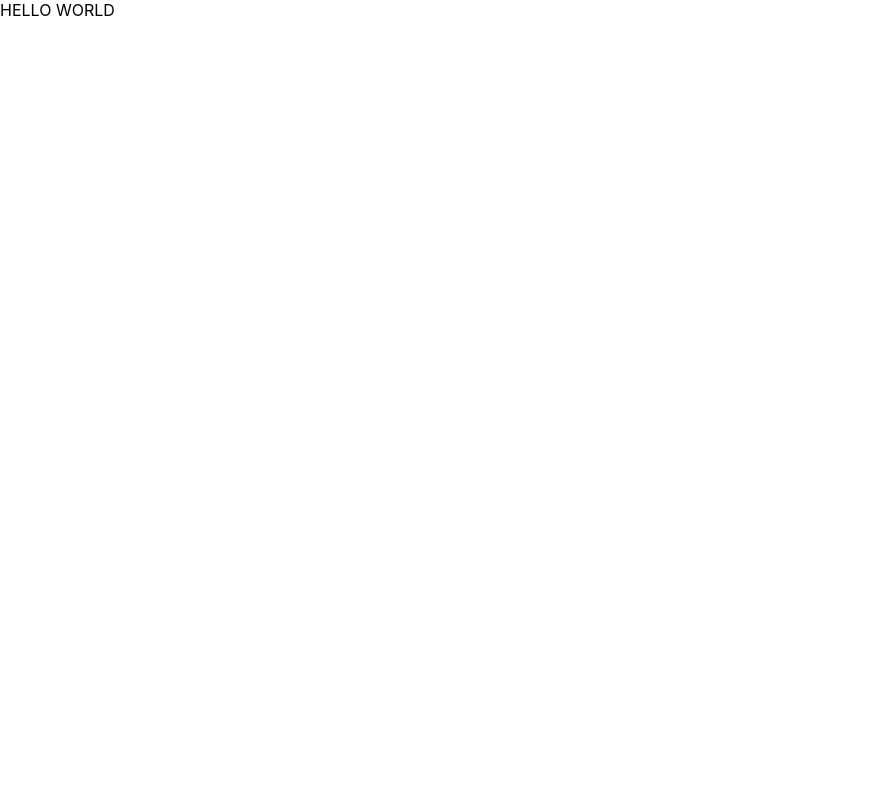
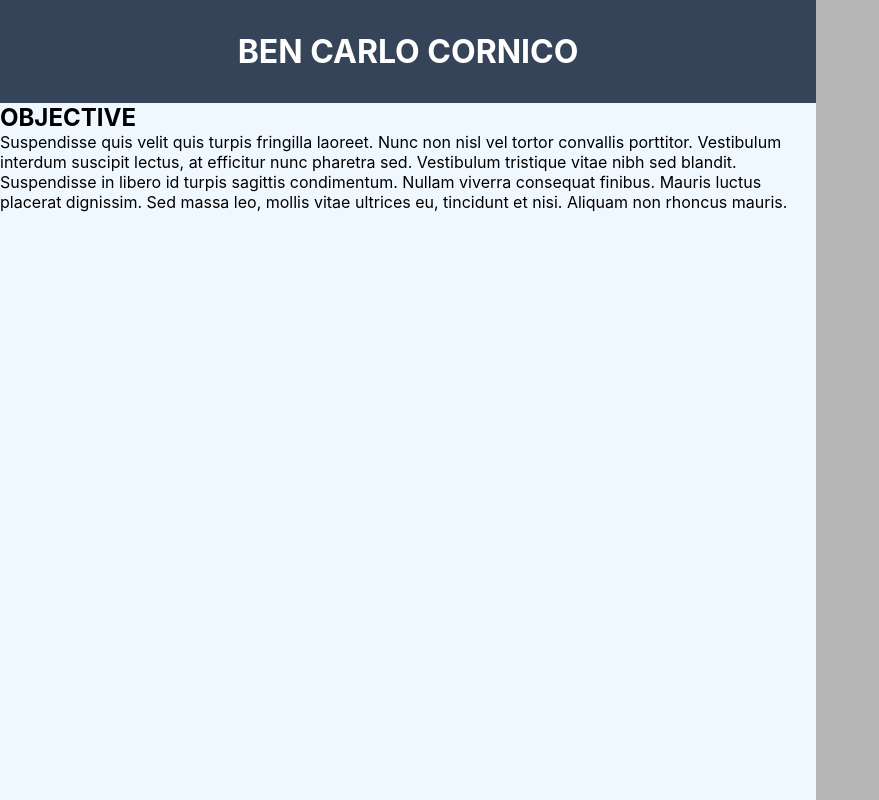
Before and after one commit to ben-cornico/project-cv-maker, a React (Create React App) app in the folder client/: page / in a window 1280 px wide. Shown: the top 800 px of the page, without its empty margins (0-879 px from the left). Built offline with nearby package versions, Linux system fonts and the light colour scheme.

Commit message:
laying out the cv

```diff
--- a/client/public/index.html
+++ b/client/public/index.html
@@ -2,28 +2,12 @@
 <html lang="en">
   <head>
     <meta charset="utf-8" />
-    <link rel="icon" href="%PUBLIC_URL%/favicon.ico" />
     <meta name="viewport" content="width=device-width, initial-scale=1" />
     <meta name="theme-color" content="#000000" />
-    <meta
-      name="description"
-      content="Web site created using create-react-app"
-    />
-    <link rel="apple-touch-icon" href="%PUBLIC_URL%/logo192.png" />
-    <!--
-      manifest.json provides metadata used when your web app is installed on a
-      user's mobile device or desktop. See https://developers.google.com/web/fundamentals/web-app-manifest/
-    -->
-    <link rel="manifest" href="%PUBLIC_URL%/manifest.json" />
-    <!--
-      Notice the use of %PUBLIC_URL% in the tags above.
-      It will be replaced with the URL of the `public` folder during the build.
-      Only files inside the `public` folder can be referenced from the HTML.
+    <link rel="preconnect" href="https://fonts.googleapis.com">
+    <link rel="preconnect" href="https://fonts.gstatic.com" crossorigin>
+    <link href="https://fonts.googleapis.com/css2?family=Open+Sans:wght@400;600;700&display=swap" rel="stylesheet">
 
-      Unlike "/favicon.ico" or "favicon.ico", "%PUBLIC_URL%/favicon.ico" will
-      work correctly both with client-side routing and a non-root public URL.
-      Learn how to configure a non-root public URL by running `npm run build`.
-    -->
     <title>React App</title>
   </head>
   <body>
--- a/client/src/App.js
+++ b/client/src/App.js
@@ -1,10 +1,10 @@
-
+import Layout from './components/Layout'
 import './App.css';
 
 function App() {
   return (
     <div className="App">
-      HELLO WORLD
+      <Layout />
     </div>
   );
 }
--- /dev/null
+++ b/client/src/components/Header/Header.css
@@ -0,0 +1,6 @@
+.cv-header {
+    text-align: center;
+    padding: 2rem;
+    background-color: #354458;
+    color: #ffffff;
+}
--- /dev/null
+++ b/client/src/components/Header/index.js
@@ -0,0 +1,15 @@
+import './Header.css';
+
+import React, { Component } from 'react'
+
+export class Header extends Component {
+  static propTypes = {}
+
+  render() {
+    return (
+      <h1 className='cv-header'>BEN CARLO CORNICO</h1>
+    )
+  }
+}
+
+export default Header
--- /dev/null
+++ b/client/src/components/Layout/Layout.css
@@ -0,0 +1,5 @@
+.cv-layout {
+    background-color: aliceblue;
+    width: 51rem;
+    height: 66rem;
+}
--- /dev/null
+++ b/client/src/components/Layout/index.js
@@ -0,0 +1,21 @@
+import Header from '../Header';
+import Objective from '../Objective'
+import './Layout.css'
+import React, { Component } from 'react'
+
+export class Layout extends Component {
+    constructor(props) {
+        super(props);
+    }
+
+  render() {
+    return (
+      <div className='cv-layout'>
+        <Header />
+        <Objective />
+      </div>
+    )
+  }
+}
+
+export default Layout
--- /dev/null
+++ b/client/src/components/Objective/index.js
@@ -0,0 +1,18 @@
+import PropTypes from 'prop-types'
+import React, { Component } from 'react'
+
+export class Objective extends Component {
+  static propTypes = {}
+
+  render() {
+    return (
+        <>
+            <h2>OBJECTIVE</h2>
+            <p className='cv-objective'>Suspendisse quis velit quis turpis fringilla laoreet. Nunc non nisl vel tortor convallis porttitor. Vestibulum interdum suscipit lectus, at efficitur nunc pharetra sed. Vestibulum tristique vitae nibh sed blandit. Suspendisse in libero id turpis sagittis condimentum. Nullam viverra consequat finibus. Mauris luctus placerat dignissim. Sed massa leo, mollis vitae ultrices eu, tincidunt et nisi. Aliquam non rhoncus mauris.</p>
+        </>
+
+    )
+  }
+}
+
+export default Objective
--- a/client/src/index.css
+++ b/client/src/index.css
@@ -1,10 +1,9 @@
 body {
   margin: 0;
-  font-family: -apple-system, BlinkMacSystemFont, 'Segoe UI', 'Roboto', 'Oxygen',
-    'Ubuntu', 'Cantarell', 'Fira Sans', 'Droid Sans', 'Helvetica Neue',
-    sans-serif;
+  font-family: -apple-system, BlinkMacSystemFont, 'Open Sans', sans-serif;
   -webkit-font-smoothing: antialiased;
   -moz-osx-font-smoothing: grayscale;
+  background-color: #b5b5b5;
 }
 
 code {
```
Also changed, not shown: client/src/components/Main/index.js (added, +15 -0 lines), client/src/components/Main/Main.css (added), client/src/components/Objective/Objective.css (added).
